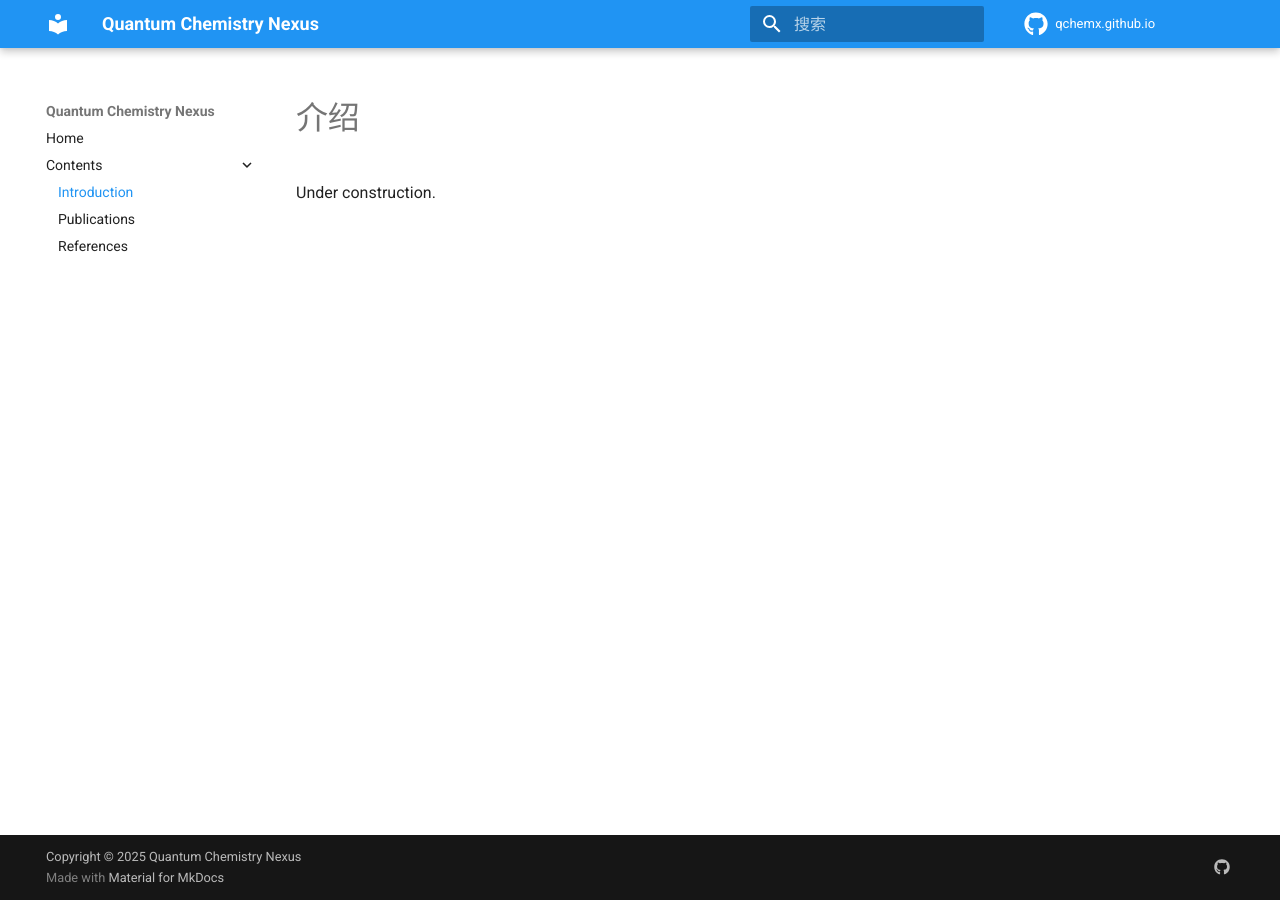
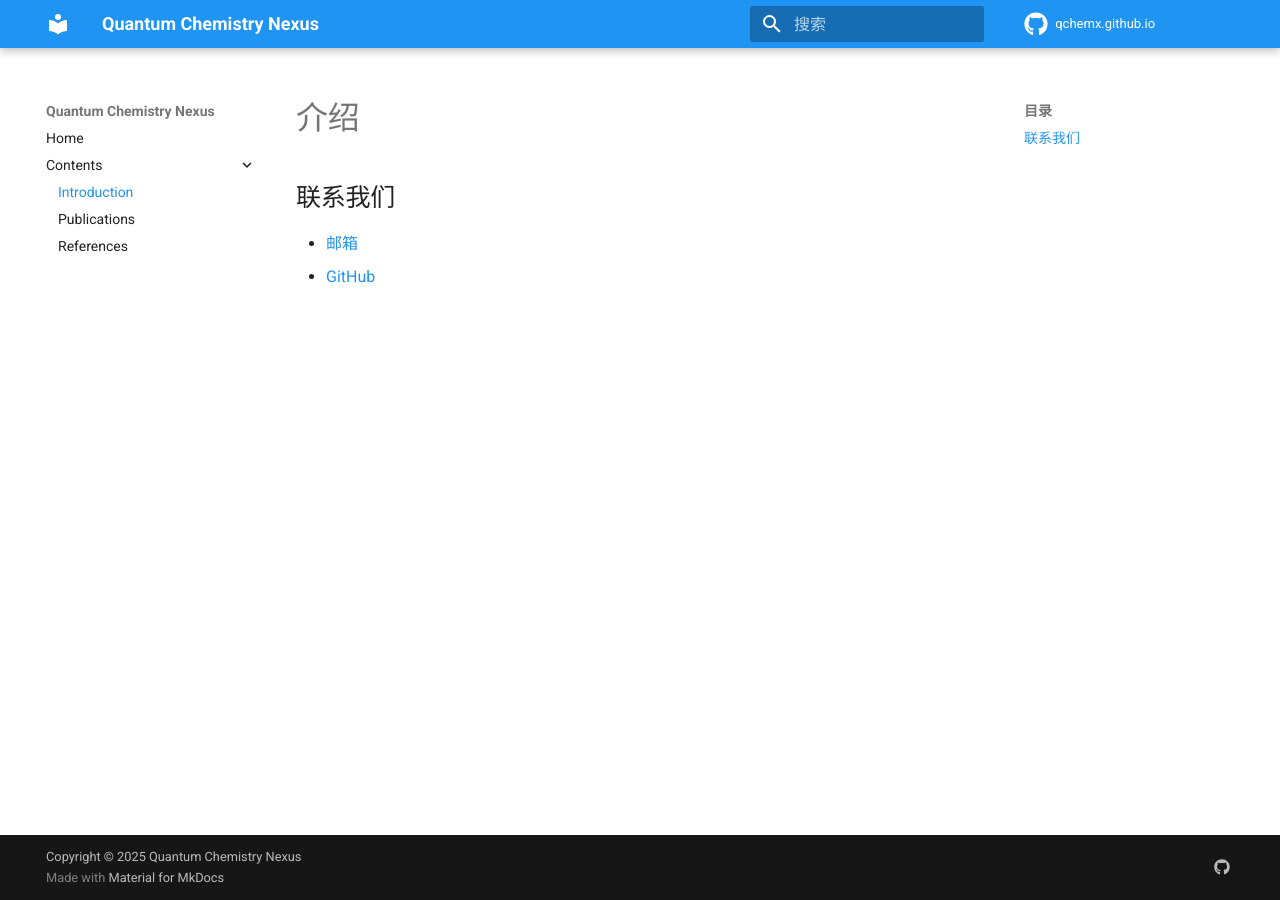
Before and after one commit to QChemX/qchemx.github.io, an MkDocs documentation site: the page built from docs/introduction.md, in a window 1280 px wide. Built offline with MkDocs 1.6.1 and Material for MkDocs 9.7.7, drawn with Linux system fonts in a browser that asks for light colours; comment, search, counter and statistics services are not loaded.

Commit message:
Updated `./docs/introduction.md`.
- Updated `./docs/introduction.md`.

```diff
--- a/docs/introduction.md
+++ b/docs/introduction.md
@@ -1,3 +1,6 @@
 # 介绍
 
-Under construction.
+## 联系我们
+
+- [邮箱](mailto:<info@dreammap.org>)
+- [GitHub](https://github.com/QChemX)
```
